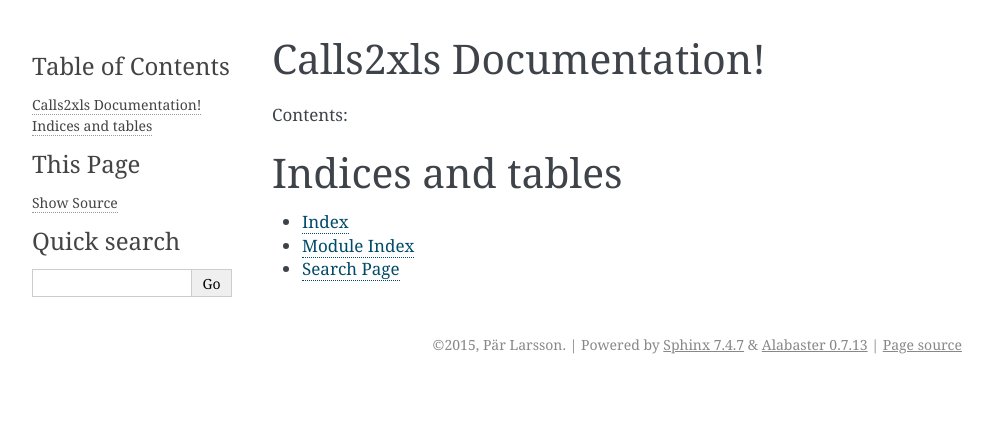
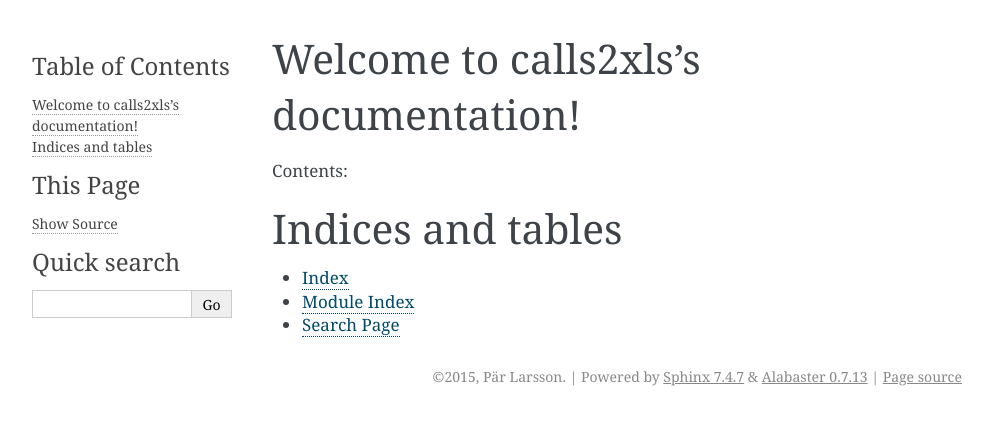
Before and after one commit to parlar/calls2xls, a Sphinx documentation site: the page built from docs/index.rst, in a window 1280 px wide. Shown: the top 425 px of the page, without its empty margins (148-1141 px from the left). Built offline with Sphinx 7.4.7, drawn with Linux system fonts in a browser that asks for light colours; part of the change alters nothing that is shown.

Commit message:
documentation changes

```diff
--- a/docs/conf.py
+++ b/docs/conf.py
@@ -1,7 +1,7 @@
 # -*- coding: utf-8 -*-
 #
 # calls2xls documentation build configuration file, created by
-# sphinx-quickstart on Wed Sep 23 14:20:24 2015.
+# sphinx-quickstart on Thu Sep 24 10:49:07 2015.
 #
 # This file is execfile()d with the current directory set to its
 # containing dir.
@@ -57,9 +57,9 @@ author = u'Pär Larsson'
 # built documents.
 #
 # The short X.Y version.
-version = '0.4.9a'
+version = '0.4.1'
 # The full version, including alpha/beta/rc tags.
-release = '0.4.9a'
+release = '0.4.1'
 
 # The language for content autogenerated by Sphinx. Refer to documentation
 # for a list of supported languages.
--- a/docs/index.rst
+++ b/docs/index.rst
@@ -1,9 +1,9 @@
 .. calls2xls documentation master file, created by
-   sphinx-quickstart on Wed Sep 23 14:20:24 2015.
+   sphinx-quickstart on Thu Sep 24 10:49:07 2015.
    You can adapt this file completely to your liking, but it should at least
    contain the root `toctree` directive.
 
-Calls2xls Documentation!
+Welcome to calls2xls's documentation!
 =====================================
 
 Contents:
```
Also changed, not shown: 11 other files.
